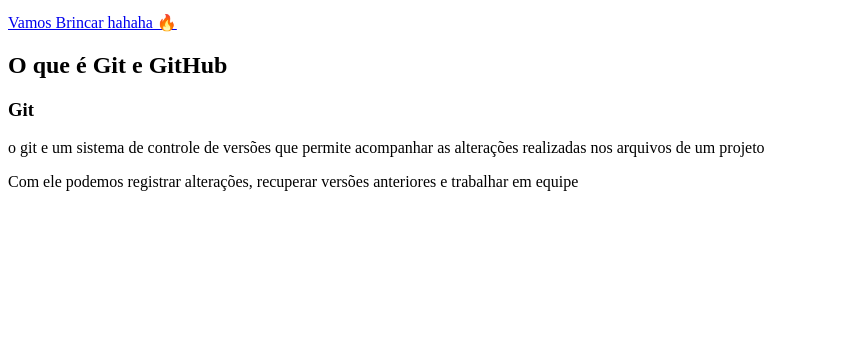
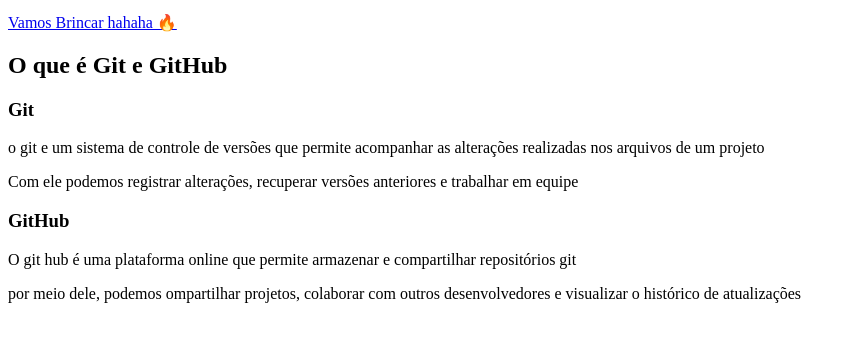
Before and after one commit to annaigarashi-hub/atividade, a plain HTML site: page index.html in a window 1280 px wide. Shown: the part 127-468 px from the top of the page, without its empty margins (0-856 px from the left). Drawn offline with Linux system fonts and the light colour scheme.

Commit message:
finalizei o index

```diff
--- a/index.html
+++ b/index.html
@@ -44,3 +44,22 @@
         anteriores e trabalhar em equipe
     </p>
 </div>
+
+<div class="info-card">
+    <h3>GitHub</h3>
+
+    <p>
+        O git hub é uma plataforma online que
+        permite armazenar e compartilhar repositórios git
+    </p>
+
+    <p>
+        por meio dele, podemos ompartilhar
+        projetos, colaborar com outros desenvolvedores e visualizar o histórico de atualizações
+    </p>
+</div>
+
+</div>
+    </section>
+</body>
+</html>
```
